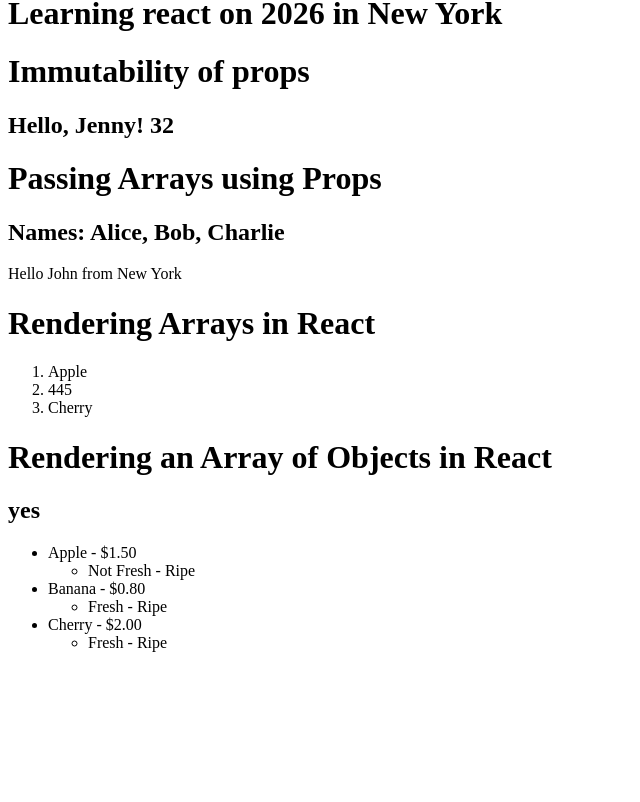
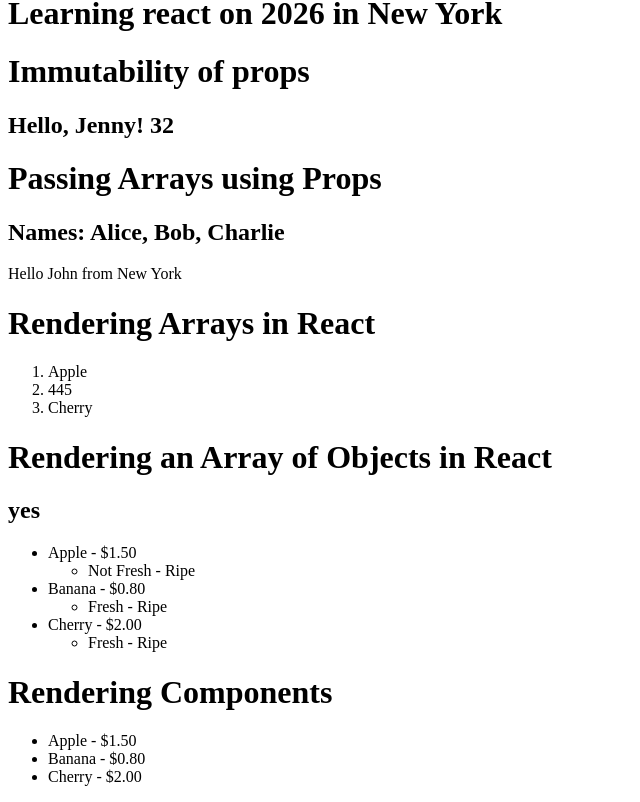
Before and after one commit to JENIPHER254/react-master, a React (Vite) app in the folder myproject/learning/: page / in a window 1280 px wide. Shown: the part 254-1056 px from the top of the page, without its empty margins (0-640 px from the left). Before the commit the page ends 922 px from the top, so only its background shows below. Built offline with nearby package versions, Linux system fonts and the light colour scheme.

Commit message:
feat: rendering components

```diff
--- a/myproject/learning/src/App.jsx
+++ b/myproject/learning/src/App.jsx
@@ -8,6 +8,7 @@ import PassingArraysUsingProps from './components/PassingArraysUsingProps'
 import PassingObjectsUsingProps from './components/PassingObjectsUsingProps'
 import RenderingArrays from './components/RenderingArrays'
 import RenderingAnArrayOfObjects   from './components/RenderingAnArrayOfObjects'
+import RenderingComponents from './components/RenderingComponents'
 
 const names = ['Alice', 'Bob', 'Charlie'];
 const name = 'Jenny';
@@ -29,6 +30,7 @@ function App() {
       <PassingObjectsUsingProps person={person} />
       <RenderingArrays />
       <RenderingAnArrayOfObjects />
+      <RenderingComponents />
     </>
   )
 }
--- /dev/null
+++ b/myproject/learning/src/components/FruitComponent.jsx
@@ -0,0 +1,8 @@
+export default function FruitComponent({ key, name, price}) {
+  return (
+    <div>
+        <li key={key}> {name} - ${price.toFixed(2)}</li>
+
+    </div>
+  )
+}
--- /dev/null
+++ b/myproject/learning/src/components/RenderingComponents.jsx
@@ -0,0 +1,21 @@
+import FruitComponent from './FruitComponent'
+const fruits =[
+    { id: 1, name: 'Apple' , price: 1.5,stats:[{fresh:false,ripe:true}]},
+    { id: 2, name: 'Banana' , price: 0.8,stats:[{fresh:true,ripe:true}]},
+    { id: 3, name: 'Cherry' , price: 2.0,stats:[{fresh:'yes',ripe:'no'}]},
+]
+export default function RenderingComponents() {
+
+  return (
+    <div>
+      <h1>Rendering Components</h1>
+      <ul>
+        {fruits.map((fruit) => (
+
+            <FruitComponent key={fruit.id} name={fruit.name} price={fruit.price} />
+
+        ))}
+      </ul>
+    </div>
+  )
+}
```
Also changed, not shown: 1 other file (tests, documents, lock files or other folders).
